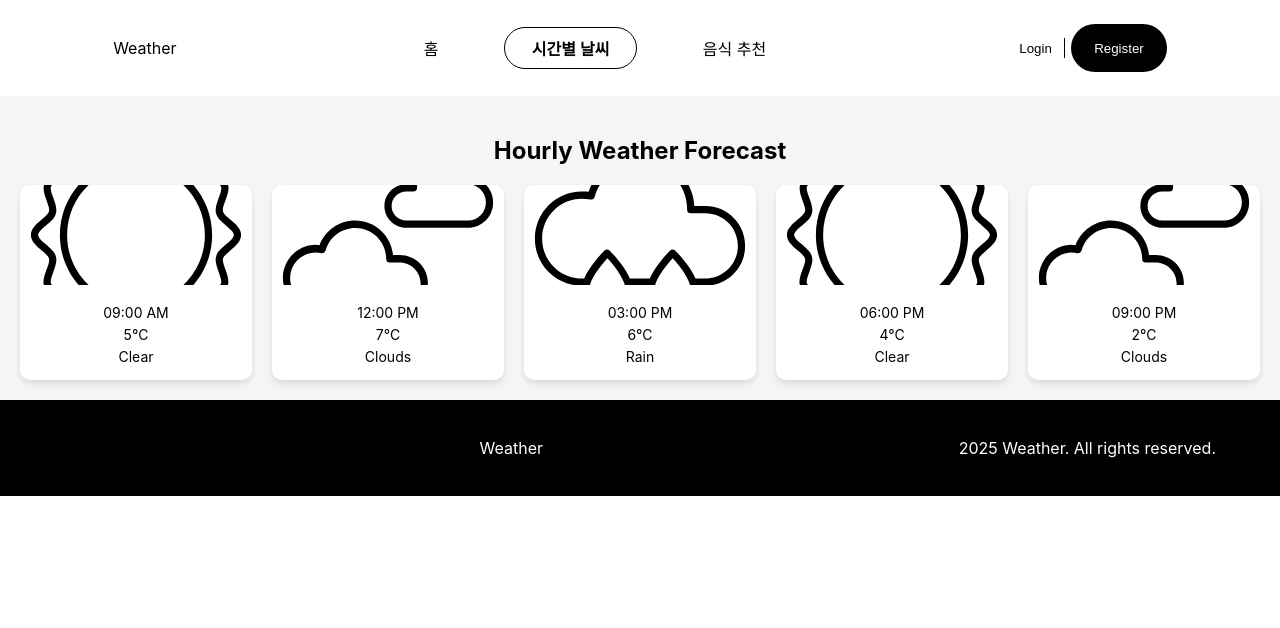
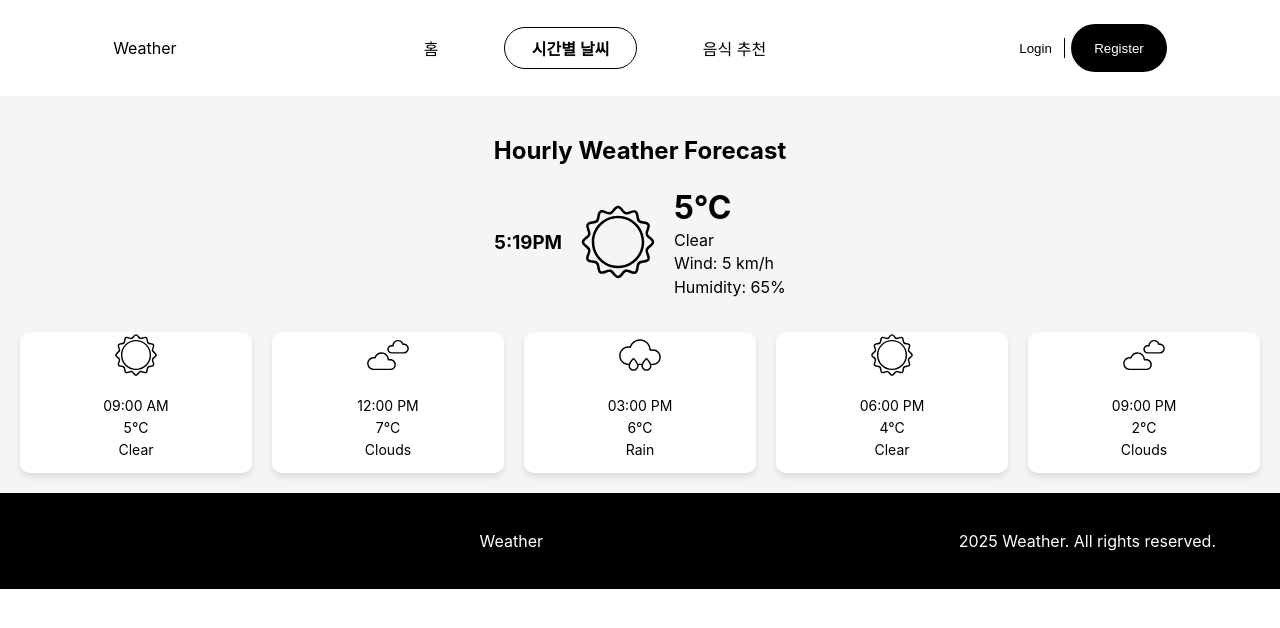
Before and after one commit to Weather-Food/weather-food, a React (Create React App) app: page /hourly in a window 1280 px wide. Shown: the top 628 px of the page. Built offline with nearby package versions, Linux system fonts and the light colour scheme.

Commit message:
feat: add mock weather data to the Hourly page

```diff
--- a/src/pages/hourly/Hourly.scss
+++ b/src/pages/hourly/Hourly.scss
@@ -6,6 +6,30 @@
 h2 {
   text-align: center;
   margin-bottom: 20px;
+}
+
+.current-weather {
+  display: flex;
+  align-items: center;
+  justify-content: center;
+  gap: 1rem;
+  margin-bottom: 2rem;
+
+  .current-weather-image {
+    width: 80px;
+    height: 80px;
+  }
+
+  .current-weather-info {
+    .current-temperature {
+      font-size: 2rem;
+      font-weight: bold;
+    }
+
+    p {
+      margin: 0.2rem 0;
+    }
+  }
 }
 
 .hourly-grid {
@@ -23,8 +47,8 @@ h2 {
 }
 
 .weather-image {
-  width: 100%;
-  height: 100px;
+  width: 20%;
+  // height: 50%;
   object-fit: cover;
 }
 
--- a/src/pages/hourly/Hourly.tsx
+++ b/src/pages/hourly/Hourly.tsx
@@ -1,20 +1,51 @@
 import React, { useEffect, useState } from "react";
 import "./Hourly.scss";
 
-// API 응답 타입 정의
 interface WeatherData {
-  time: string; // 시간대 정보 (e.g., "2024-12-30 10:00:00")
-  temperature: number; // 온도 정보
-  weather: string; // 날씨 상태 (e.g., "Clear", "Rainy", "Cloudy")
+  time: string; // 시간
+  temperature: number; // 온도
+  weather: string; // 날씨
+  windSpeed: number; // 풍량
+  humidity: number; // 습도
 }
 
 // 목 데이터
 const mockWeatherData: WeatherData[] = [
-  { time: "2025-01-07T09:00:00", temperature: 5, weather: "Clear" },
-  { time: "2025-01-07T12:00:00", temperature: 7, weather: "Clouds" },
-  { time: "2025-01-07T15:00:00", temperature: 6, weather: "Rain" },
-  { time: "2025-01-07T18:00:00", temperature: 4, weather: "Clear" },
-  { time: "2025-01-07T21:00:00", temperature: 2, weather: "Clouds" },
+  {
+    time: "2025-01-07T09:00:00",
+    temperature: 5,
+    weather: "Clear",
+    windSpeed: 5,
+    humidity: 65,
+  },
+  {
+    time: "2025-01-07T12:00:00",
+    temperature: 7,
+    weather: "Clouds",
+    windSpeed: 10,
+    humidity: 70,
+  },
+  {
+    time: "2025-01-07T15:00:00",
+    temperature: 6,
+    weather: "Rain",
+    windSpeed: 15,
+    humidity: 80,
+  },
+  {
+    time: "2025-01-07T18:00:00",
+    temperature: 4,
+    weather: "Clear",
+    windSpeed: 5,
+    humidity: 60,
+  },
+  {
+    time: "2025-01-07T21:00:00",
+    temperature: 2,
+    weather: "Clouds",
+    windSpeed: 8,
+    humidity: 75,
+  },
 ];
 
 const Hourly: React.FC = () => {
@@ -22,11 +53,9 @@ const Hourly: React.FC = () => {
   const [loading, setLoading] = useState<boolean>(true);
   const [error, setError] = useState<string | null>(null);
 
-  // 목 데이터를 가져오는 로직 추가
   useEffect(() => {
     const fetchWeatherData = async () => {
       try {
-        // 실제 API 호출이 아니라 목 데이터를 사용
         setLoading(true);
         await new Promise((resolve) => setTimeout(resolve, 1000)); // 로딩 효과 시뮬레이션
         setWeatherData(mockWeatherData);
@@ -40,7 +69,6 @@ const Hourly: React.FC = () => {
     fetchWeatherData();
   }, []);
 
-  // 날씨 상태에 따라 이미지 경로 반환
   const getWeatherImage = (weather: string): string => {
     switch (weather.toLowerCase()) {
       case "clear":
@@ -54,6 +82,9 @@ const Hourly: React.FC = () => {
     }
   };
 
+  // 현재 날씨 데이터
+  const currentWeather = weatherData[0];
+
   return (
     <div className="hourly-container">
       <h2>Hourly Weather Forecast</h2>
@@ -62,6 +93,27 @@ const Hourly: React.FC = () => {
       ) : error ? (
         <p className="error">{error}</p>
       ) : (
+        <>
+          {/* 현재 날씨 표시 */}
+          {currentWeather && (
+            <div className="current-weather">
+              <h3>5:19PM</h3>
+              <img
+                src={getWeatherImage(currentWeather.weather)}
+                alt={currentWeather.weather}
+                className="current-weather-image"
+              />
+              <div className="current-weather-info">
+                <p className="current-temperature">
+                  {currentWeather.temperature}°C
+                </p>
+                <p>{currentWeather.weather}</p>
+                <p>Wind: {currentWeather.windSpeed} km/h</p>
+                <p>Humidity: {currentWeather.humidity}%</p>
+              </div>
+            </div>
+          )}
+          {/* 시간대별 날씨 표시 */}
           <div className="hourly-grid">
             {weatherData.map((data, index) => (
               <div key={index} className="hourly-card">
@@ -83,6 +135,7 @@ const Hourly: React.FC = () => {
               </div>
             ))}
           </div>
+        </>
       )}
     </div>
   );
```
Lines whose indentation alone changed are shown as unchanged.
